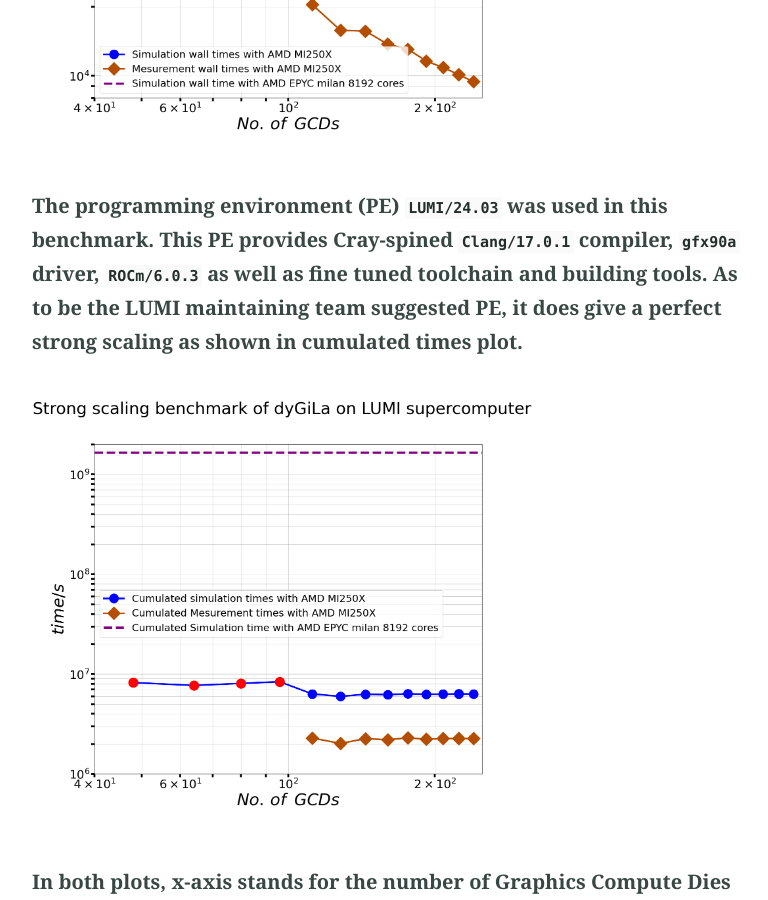
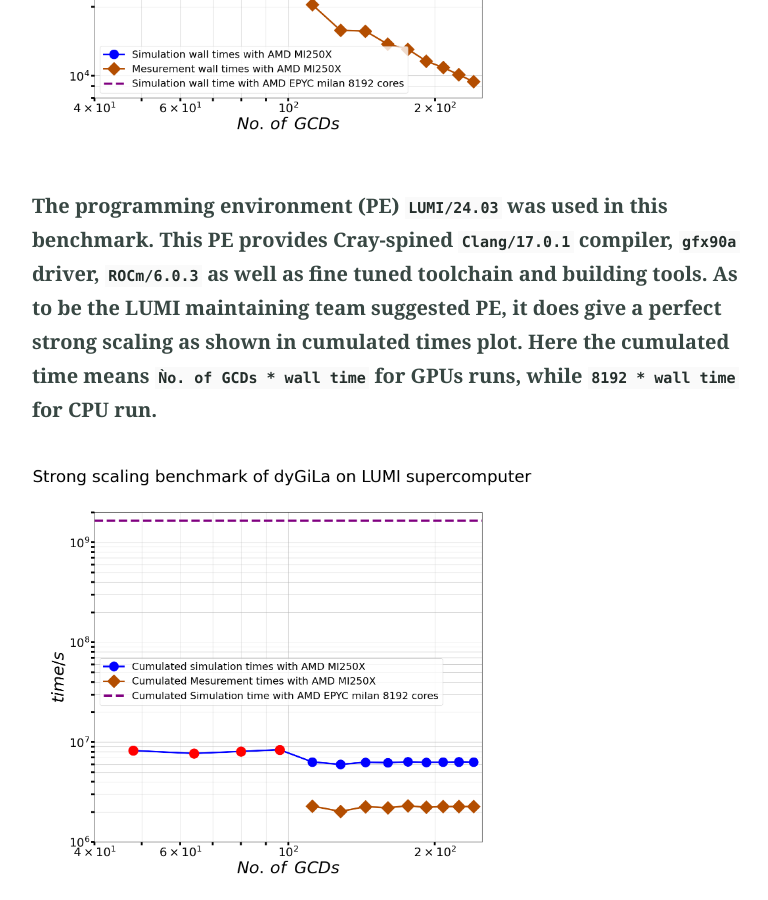
Before and after one commit to dyGiLa/dygila.github.io, a Jekyll site: the page built from benchmark.md, in a window 1280 px wide and 900 px high, scrolled down 1541 px. Shown: the whole window, without its empty margins (251-1019 px from the left). Built offline with Jekyll 4.4.1, drawn with Linux system fonts in a browser that asks for light colours; some of the changed text lies outside the part shown.

Commit message:
eidt benchmark.md

```diff
--- a/benchmark.md
+++ b/benchmark.md
@@ -21,14 +21,15 @@ A LUMI-C run with 64 EPYC milan nodes is presented in same plot.
 The programming environment (PE) `LUMI/24.03` was used in this benchmark.
 This PE provides Cray-spined `Clang/17.0.1` compiler, `gfx90a` driver, `ROCm/6.0.3` as well as fine tuned toolchain and building tools.
 As to be the LUMI maintaining team suggested PE, it does give a perfect strong scaling as shown in cumulated times plot.
+Here the cumulated time means `Ǹo. of GCDs * wall time` for GPUs runs, while `8192 * wall time` for CPU run.
 
 <img src="{{ site.github.url }}/pic/bench1-lumiG-loglog-NoGCDsTimes.png" alt="Home" width="70%">
 
 In both plots, x-axis stands for the number of Graphics Compute Dies (GCDs) in a run.
 AMD MI250x has two GCDs per card, then one LUMI-G node has eight GCDs.
-The blue dots and brown diamond are simulation time data and measurement data respectively.
+The blue dots and brown diamonds are simulation time data and measurement data respectively.
 They are raw data out of simulations.
 Because the numerical system, which was used for these benchmark runs, are very large, one could expect that the jobs will not
 be finished in a give time limit such as a day if the hardware resources provided to these runs are not enough.
-These runs are represented with red dots, of which the simulation time were calculated based on how many simulation have been done in log files.
+These runs are represented with red dots, of which the simulation time were calculated based on how many simulations have been done in log files.
 Besides this un-perfect, one still can conclude that dyGiLa does has perfect strong scaling feature by looking these plots.
```
